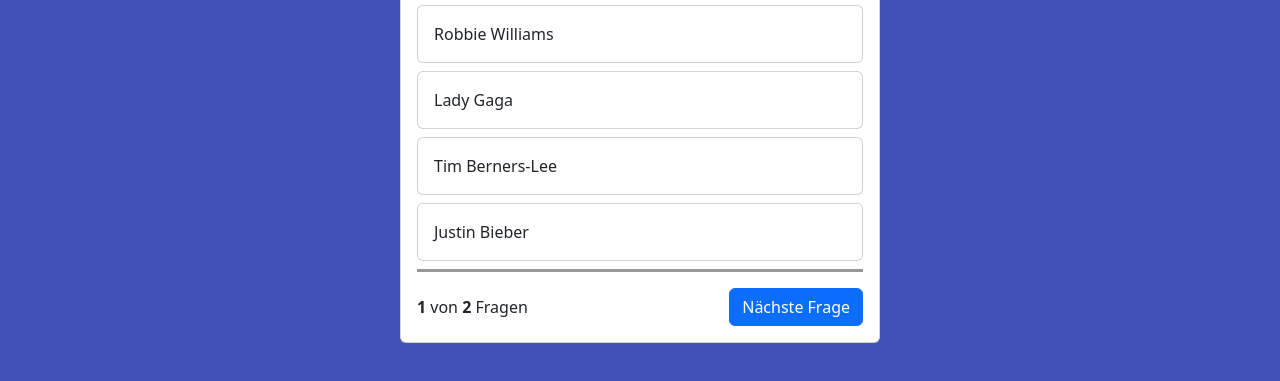
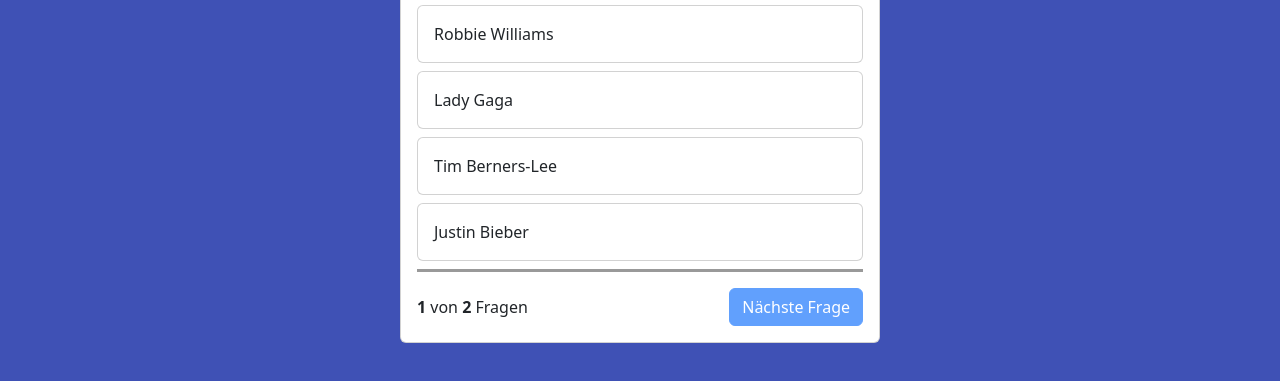
Before and after one commit to Fbin-Rthmn/QuizApp, a website: page index.html in a window 1280 px wide. Shown: the part 309-690 px from the top of the page. Drawn offline with nearby package versions, Linux system fonts and the light colour scheme.

Commit message:
function answer

```diff
--- a/index.html
+++ b/index.html
@@ -57,7 +57,7 @@
             <span>
               <b>1</b> von <b id="question-length">5</b> Fragen
             </span>
-              <button class="btn btn-primary">Nächste Frage</button>
+              <button class="btn btn-primary" id="next-button" disabled>Nächste Frage</button>
 
           </div>
 
--- a/script.js
+++ b/script.js
@@ -21,17 +21,15 @@
     let question = questions[currentQuestion];
     let selectionNumber = selection.slice(-1);
     let idOfRightAnswer = `answer_${question['right_answer']}`;
-    console.log(idOfRightAnswer);
 
     if (selectionNumber == question['right_answer']) {
-        console.log('Richtig!!!');
         document.getElementById(selection).parentNode.classList.add('bg-success');
         document.getElementById(selection).parentNode.classList.add('text-white');
     } else {
-        console.log('Falsch!!');
         document.getElementById(selection).parentNode.classList.add('bg-danger');
         document.getElementById(selection).parentNode.classList.add('text-white');
         document.getElementById(idOfRightAnswer).parentNode.classList.add('bg-success');
         document.getElementById(idOfRightAnswer).parentNode.classList.add('text-white');
     }
+    document.getElementById('next-button').disabled = false;
 }
```
